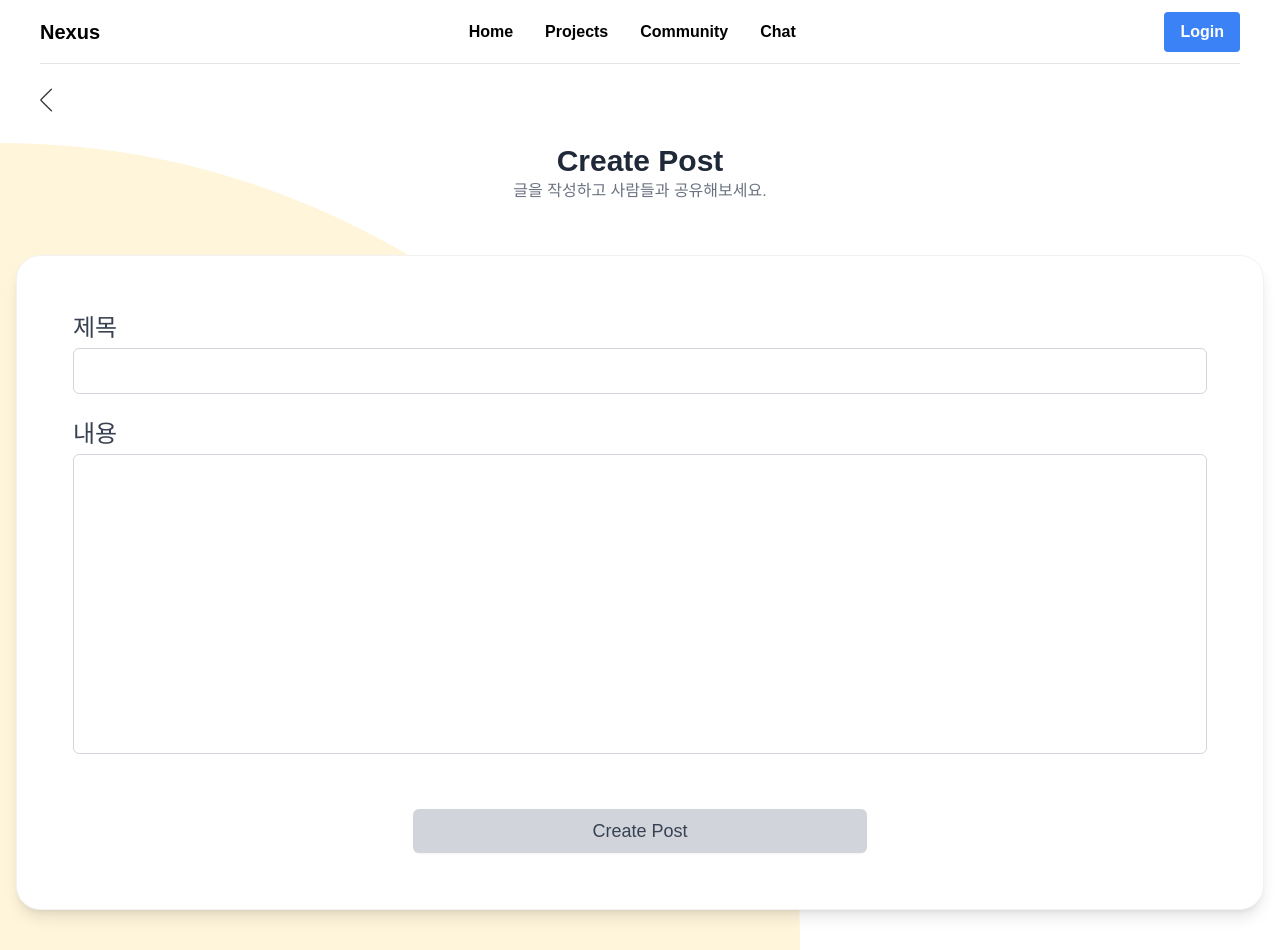
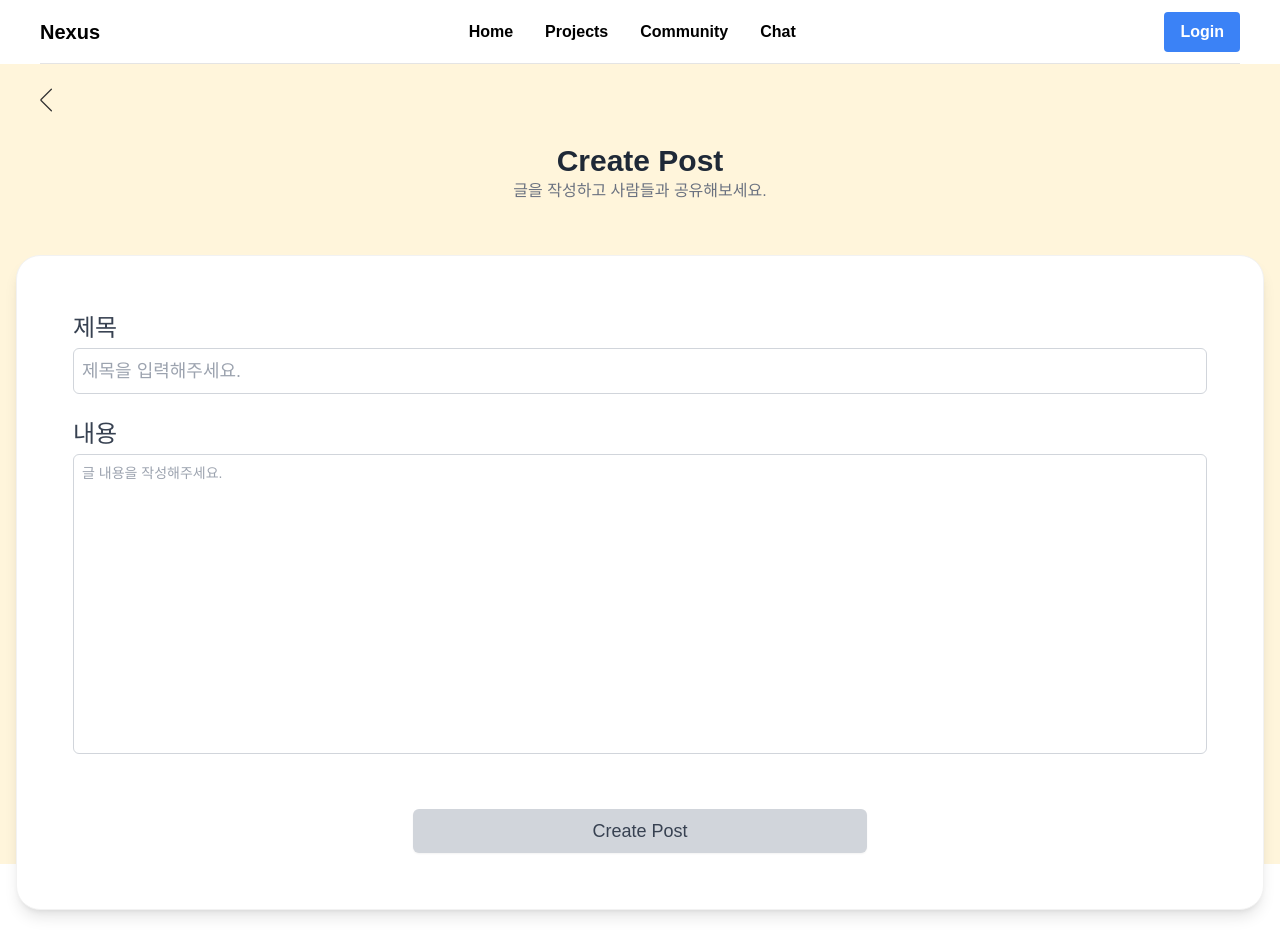
Before and after one commit to wwwcomcomcomcom/nexus-fe, a React (Vite) app: page /createPost in a window 1280 px wide. Built offline with nearby package versions, Linux system fonts and the light colour scheme; a web font is replaced by a local one.

Commit message:
style: 배경 노랑으로 지정 placehoder 설정

```diff
--- a/src/page/CreatePostPage.tsx
+++ b/src/page/CreatePostPage.tsx
@@ -42,7 +42,7 @@ export default function CreatePostPage() {
   };
 
   return (
-    <>
+    <div className="h-screen bg-[#FFF5DB]">
       <div className="px-8 py-4">
         <span
           className="inline-block p-2 cursor-pointer"
@@ -52,8 +52,8 @@ export default function CreatePostPage() {
         </span>
       </div>
       <main className="overflow-hidden relative">
-        <div className="w-[50vw] h-[50vw] sm:w-[100rem] sm:h-[100rem] rounded-full absolute bg-[#FFF5DB] left-0 -z-10 -translate-x-1/2"></div>
-        <div className="w-[40vw] h-[40vw] sm:w-[60rem] sm:h-[60rem] rounded-full absolute bg-[#FFF5DB] right-0 -z-10 translate-x-1/3 top-[110rem]"></div>
+        {/* <div className="w-[50vw] h-[50vw] sm:w-[100rem] sm:h-[100rem] rounded-full absolute bg-[#FFF5DB] left-0 -z-10 -translate-x-1/2"></div>
+        <div className="w-[40vw] h-[40vw] sm:w-[60rem] sm:h-[60rem] rounded-full absolute bg-[#FFF5DB] right-0 -z-10 translate-x-1/3 top-[110rem]"></div> */}
         <div className="text-center mb-6">
           <h1 className="text-3xl font-bold text-gray-800">Create Post</h1>
           <p className="text-gray-500">글을 작성하고 사람들과 공유해보세요.</p>
@@ -79,6 +79,7 @@ export default function CreatePostPage() {
                   onInput={(e: React.FormEvent<HTMLInputElement>) =>
                     formStore.setProjectForm({ name: e.currentTarget.value })
                   }
+                  placeholder="제목을 입력해주세요."
                 />
               </div>
 
@@ -102,6 +103,7 @@ export default function CreatePostPage() {
                       description: e.currentTarget.value,
                     });
                   }}
+                  placeholder="글 내용을 작성해주세요."
                 />
               </div>
 
@@ -123,6 +125,6 @@ export default function CreatePostPage() {
           </div>
         </div>
       </main>
-    </>
+    </div>
   );
 }
```
